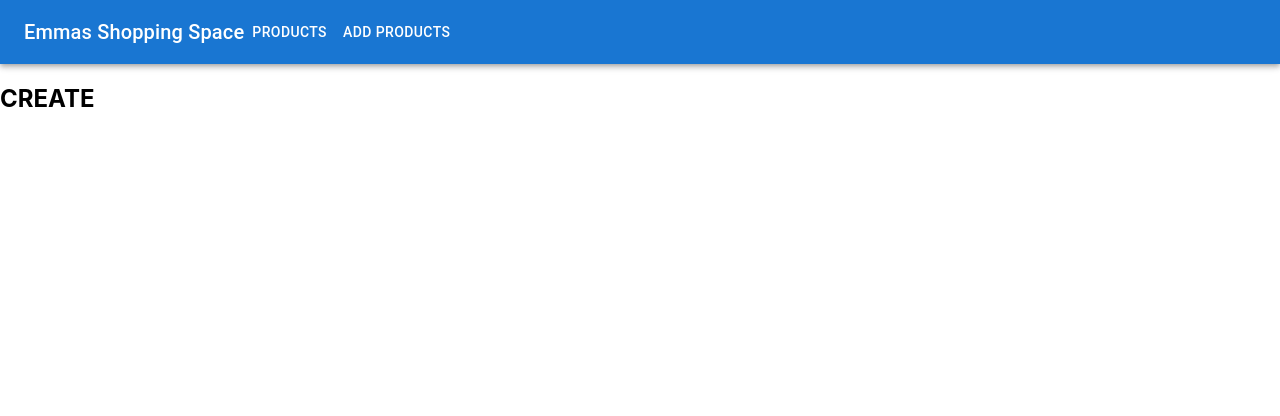
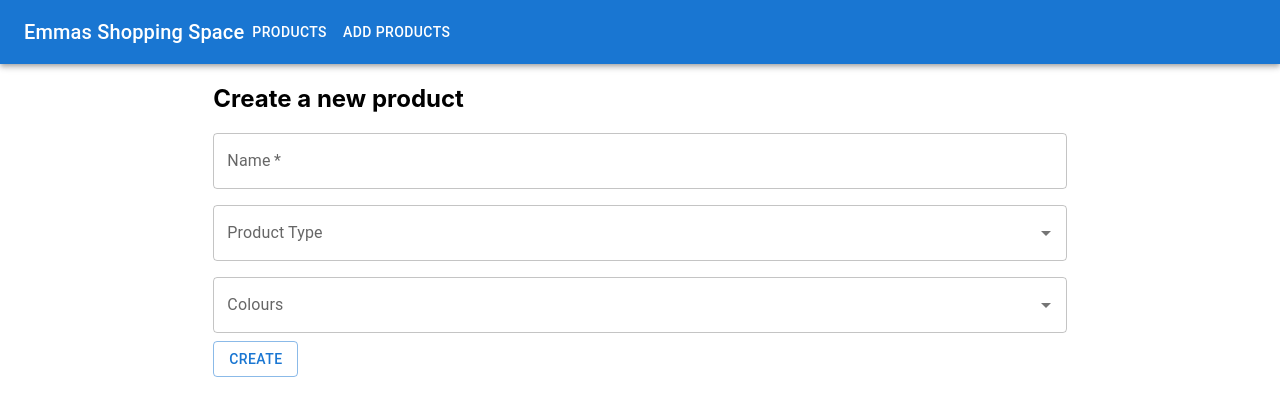
Before and after one commit to emmtho/ikea-inter, a React (Create React App) app: page /create in a window 1280 px wide. Shown: the top 416 px of the page. Built offline with nearby package versions, Linux system fonts and the light colour scheme.

Commit message:
Created the Form for creating a new product

```diff
--- a/src/components/Create/Create.jsx
+++ b/src/components/Create/Create.jsx
@@ -1,7 +1,84 @@
-
+import Grid from "@mui/material/Grid2";
+import {
+    TextField,
+    FormControl,
+    Autocomplete,
+    Button
+} from '@mui/material';
+import { useEffect, useState } from "react";
+import jsonData from "../../products.json";
 
 export const Create = () => {
+    const [productTypeOptions, setProductTypeOptions] = useState(jsonData.productTypes);
+    const [colourOptions, setColourOptions] = useState(jsonData.colours);
+    const [name, setName] = useState();
+    const [productType, setProductType] = useState();
+    const [colours, setColours] = useState([]);
+
+    const onClickButton = () => {
+        // Here we need to save to Context
+    };
+
+    useEffect(() => {
+        setProductTypeOptions(jsonData.productTypes);
+        setColourOptions(jsonData.colours);
+      }, []);
+
     return (
-        <h2>CREATE</h2>
+        <Grid container>
+            <Grid item size={2}></Grid>
+            <Grid item size={8}>
+                <h2>Create a new product</h2>
+                <FormControl fullWidth>
+                <TextField
+                    required
+                    id="Name"
+                    label="Name"
+                    value={name}
+                    onChange={(event) => {
+                        setName(event.target.value);
+                      }}
+                />
+                <Autocomplete
+                    value={productType}
+                    onChange={(event, newValue) => {
+                        setProductType(newValue);
+                    }}
+                    onInputChange={(event, newInputValue) => {
+                        setProductType(newInputValue);
+                    }}
+                    id="productType"
+                    options={productTypeOptions}
+                    sx={{ pt: 2 }}
+                    renderInput={(params) => <TextField {...params} label="Product Type" />}
+                />
+                <Autocomplete
+                    multiple
+                    value={colours}
+                    onChange={(event, newValue) => {
+                        setColours(newValue);
+                    }}
+                    id="colours"
+                    options={colourOptions}
+                    sx={{ pt: 2 }}
+                    renderInput={(params) => (
+                    <TextField
+                        {...params}
+                        label="Colours"
+                    />
+                    )}
+                />
+                </FormControl>
+
+                <Button
+                    sx={{ mt: 1 }}
+                    variant="outlined"
+                    onClick={onClickButton}
+                >
+                    Create
+                </Button>
+            </Grid>
+            <Grid item size={2}></Grid>
+        </Grid>
     );
 };
```
